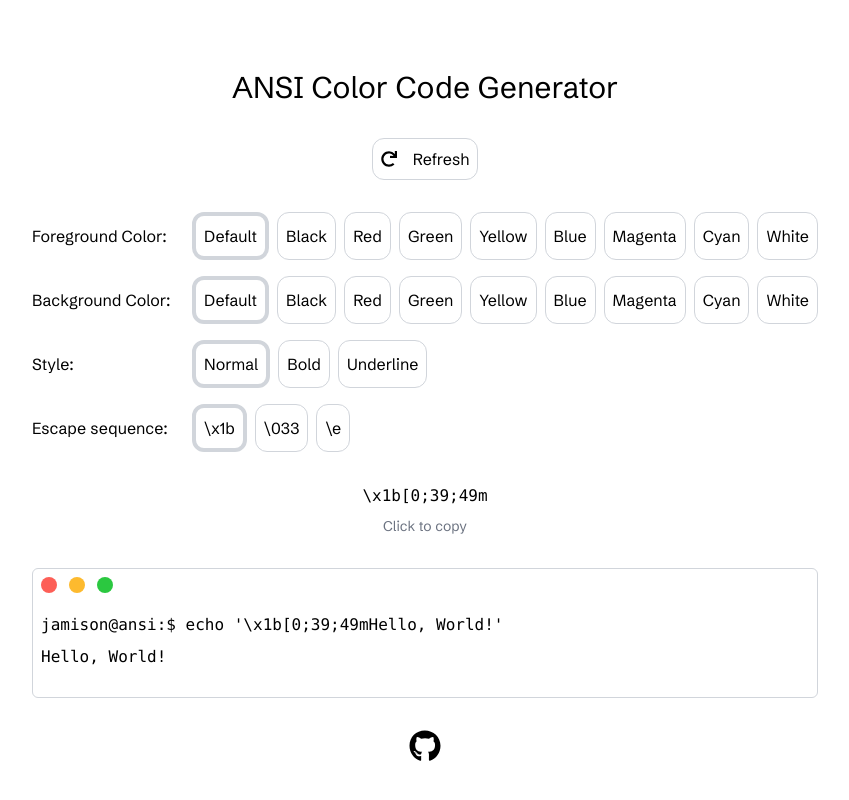
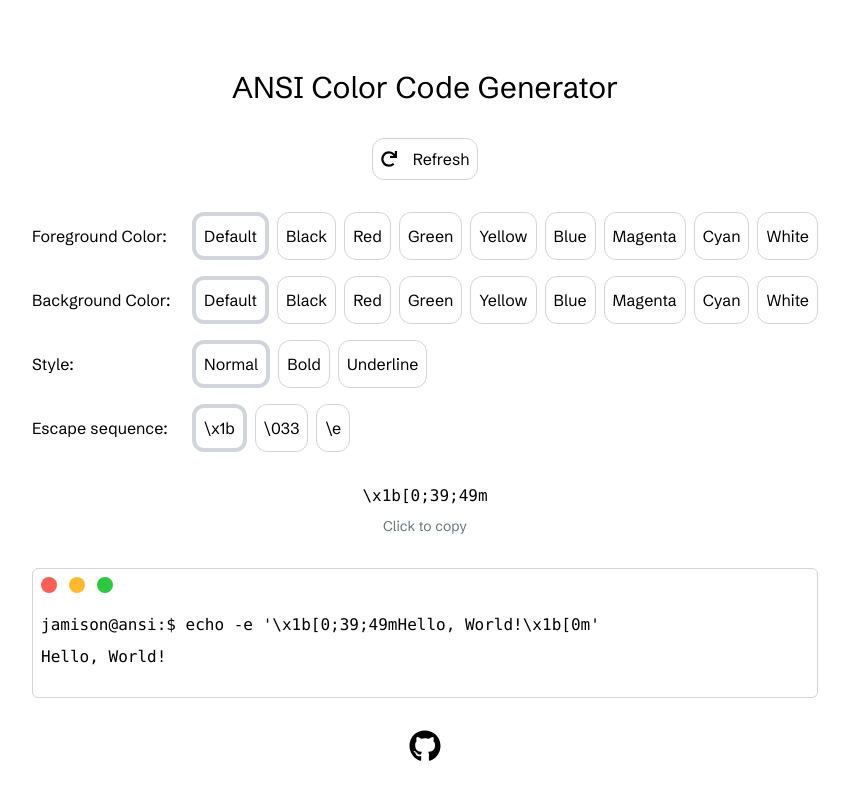
Before and after one commit to jamisonrobey/ansi-generator, a Next.js app: page / in a window 1280 px wide. Shown: the top 800 px of the page, without its empty margins (215-1064 px from the left). Built offline with nearby package versions, Linux system fonts and the light colour scheme.

Commit message:
fix the terminal output

```diff
--- a/components/MockTerminal.tsx
+++ b/components/MockTerminal.tsx
@@ -1,4 +1,3 @@
-import React from "react";
 import Link from "next/link";
 import { ANSIOptions, ANSI_COLOR_MAP } from "../lib/ansiConstants";
 
@@ -13,7 +12,7 @@ export const MockTerminal: React.FC<ANSIOptions> = ({
   const fontWeight = style === "1" ? "bold" : "normal";
   const textDecoration = style === "4" ? "underline" : "none";
 
-  const ansiCode = `${escapeSequence}[${style};${foreground};${background}m`;
+  const ansiCode = `${escapeSequence}[${style};${foreground};${background}m`
 
   return (
     <div className="flex flex-col border border-gray-300 dark:border-gray-800 p-2 rounded-md">
@@ -31,7 +30,7 @@ export const MockTerminal: React.FC<ANSIOptions> = ({
           >
             jamison
           </Link>
-          @ansi:$ echo '{ansiCode}Hello, World!'
+          @ansi:$ echo -e '{ansiCode}Hello, World!{escapeSequence}[0m'
         </p>
         <p
           className="font-mono py-1"
```
